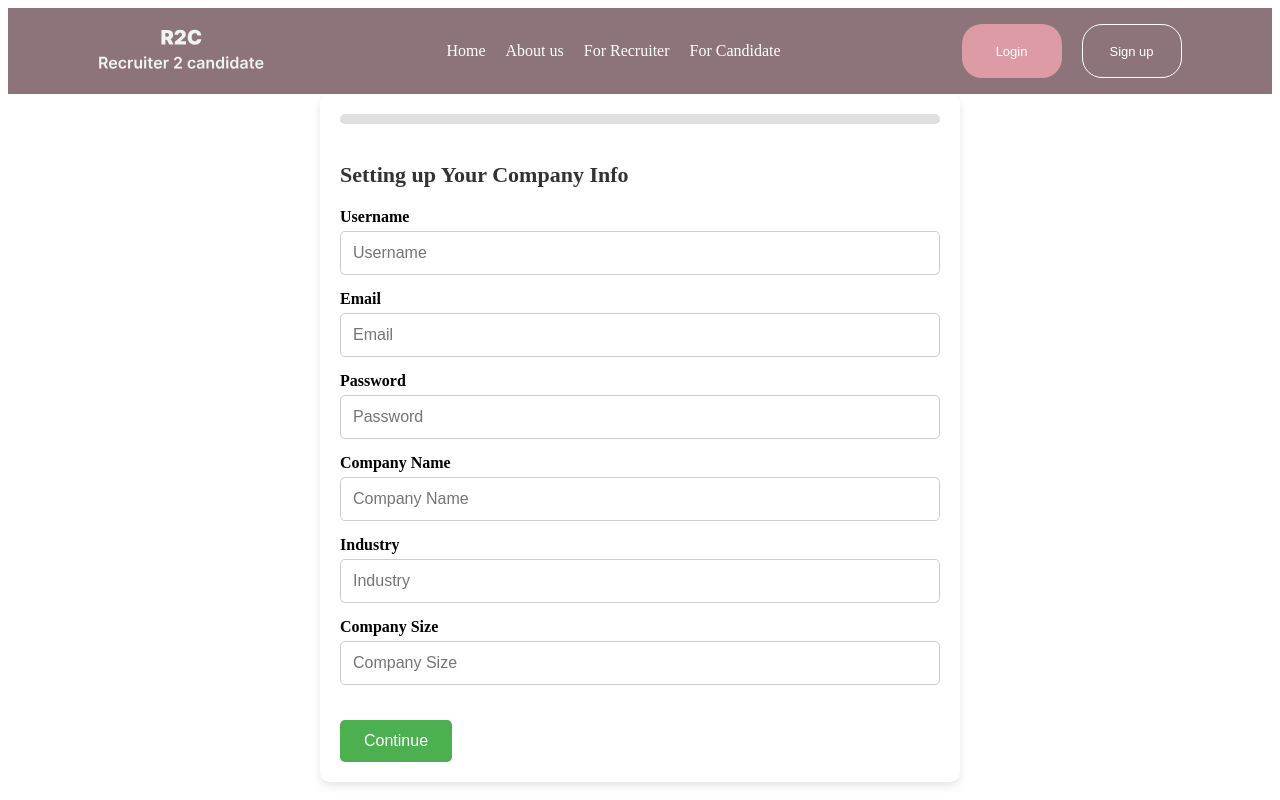
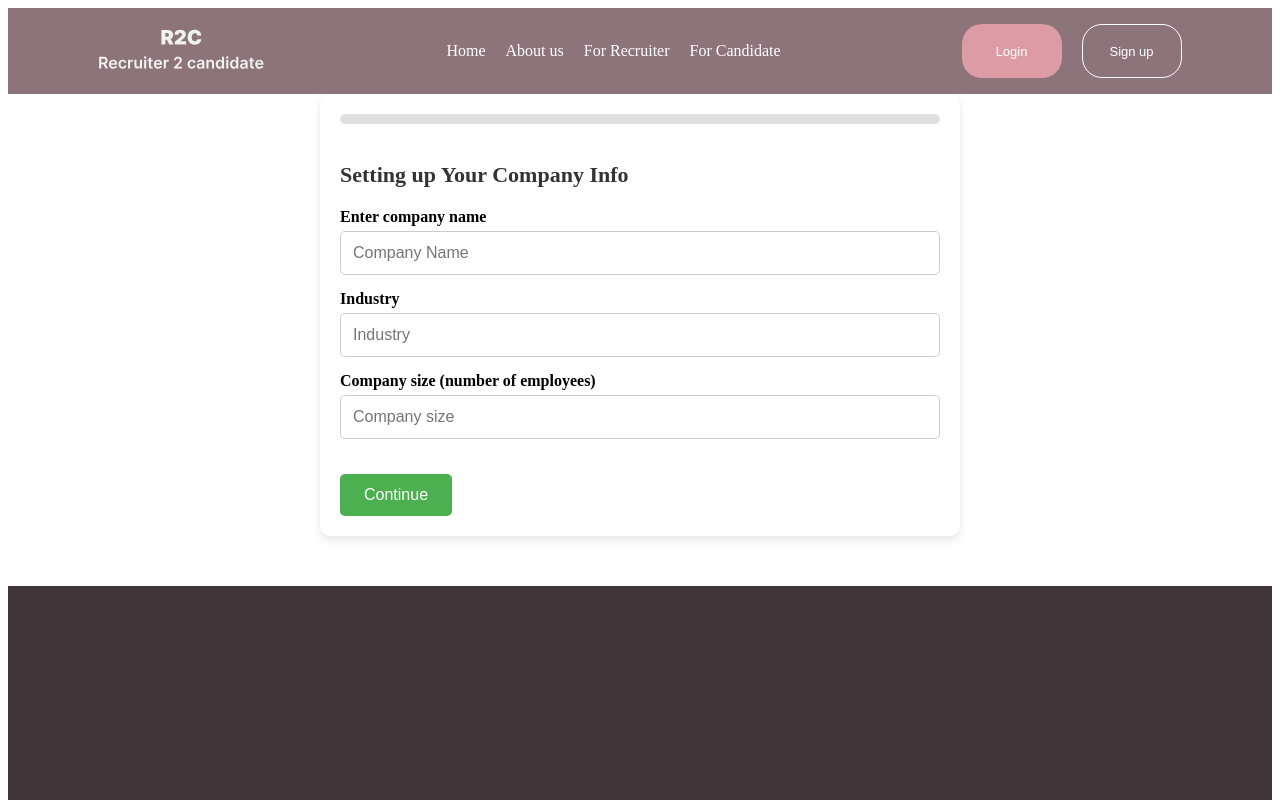
Before and after one commit to Yungflashh/recruiter2candidate, a React (Vite) app: page /RecruiterSignUp in a window 1280 px wide. Shown: the top 800 px of the page. Built offline with nearby package versions, Linux system fonts and the light colour scheme.

Commit message:
edited recruiter page

```diff
--- a/src/pages/RecruiterSignUp.jsx
+++ b/src/pages/RecruiterSignUp.jsx
@@ -2,14 +2,10 @@ import { useState } from 'react';
 import { Upload, Button, message } from 'antd';
 import { UploadOutlined } from '@ant-design/icons';
 import "../styles/RecruiterSignUp.css";
-import axios from "axios";
-
+import axios from "axios"
 const RecruiterSignUp = () => {
   const [currentPage, setCurrentPage] = useState(1);
   const [formData, setFormData] = useState({
-    username: '',
-    email: '',
-    password: '',
     company_name: '',
     industry: '',
     company_size: '',
@@ -59,38 +55,15 @@ const RecruiterSignUp = () => {
 
   const handleSubmit = (e) => {
     e.preventDefault();
+    // Handle form submission (e.g., send data to an API or display a success message)
+    axios.post ("r2c.onrender.com/signUp")
+    .then(data => {
+      console.log(data);
 
-    const form = new FormData();
-
-    // Appending form fields to the FormData object
-    form.append('username', formData.username);
-    form.append('email', formData.email);
-    form.append('password', formData.password);
-    form.append('company', formData.company_name);
-    form.append('industry', formData.industry);
-    form.append('size', formData.company_size);
-    form.append('introduction', formData.brief_introduction);
-    form.append('qualification', formData.qualification);
-
-    // Appending roles and job titles as arrays
-    form.append('hiring', JSON.stringify(savedRoles));
-    form.append('title', JSON.stringify(savedJobTitles));
-
-    // Appending the image/logo file
-    if (formData.image) {
-      form.append('logo', formData.image);
     }
 
-    // Make API request
-    axios.post("http://r2c.onrender.com/signUp", form)
-      .then(data => {
-        console.log(data);
-        message.success('Sign up successful!');
-      })
-      .catch(error => {
-        console.log(error);
-        message.error('Sign up failed!');
-      });
+    )
+    console.log('Form submitted:', formData);
   };
 
   const handleAddRole = () => {
@@ -127,40 +100,7 @@ const RecruiterSignUp = () => {
           <div className="form-page">
             <h2>Setting up Your Company Info</h2>
 
-            <label htmlFor="username">Username</label>
-            <input
-              type="text"
-              id="username"
-              name="username"
-              value={formData.username}
-              onChange={handleInputChange}
-              placeholder="Username"
-              required
-            />
-
-            <label htmlFor="email">Email</label>
-            <input
-              type="email"
-              id="email"
-              name="email"
-              value={formData.email}
-              onChange={handleInputChange}
-              placeholder="Email"
-              required
-            />
-
-            <label htmlFor="password">Password</label>
-            <input
-              type="password"
-              id="password"
-              name="password"
-              value={formData.password}
-              onChange={handleInputChange}
-              placeholder="Password"
-              required
-            />
-
-            <label htmlFor="company_name">Company Name</label>
+            <label htmlFor="company_name">Enter company name</label>
             <input
               type="text"
               id="company_name"
@@ -182,14 +122,14 @@ const RecruiterSignUp = () => {
               required
             />
 
-            <label htmlFor="company_size">Company Size</label>
+            <label htmlFor="company_size">Company size (number of employees)</label>
             <input
               type="number"
               id="company_size"
               name="company_size"
               value={formData.company_size}
               onChange={handleInputChange}
-              placeholder="Company Size"
+              placeholder="Company size"
               required
             />
           </div>
@@ -198,13 +138,14 @@ const RecruiterSignUp = () => {
         {currentPage === 2 && (
           <div className="form-page">
             <h2>Setting up your brand</h2>
+            <p>Setting up a brand will help present your company in an organized way.</p>
 
             <label htmlFor="image">Upload company logo</label>
             <Upload
-              name="logo"
+              name="image"
               listType="picture-card"
               showUploadList={false}
-              action="/upload" // Can be used to display upload progress
+              action="/upload" // You can set an actual upload endpoint here.
               onChange={handleFileChange}
             >
               {formData.image ? (
@@ -218,7 +159,7 @@ const RecruiterSignUp = () => {
               )}
             </Upload>
 
-            <label htmlFor="brief_introduction">Brief Introduction</label>
+            <label htmlFor="brief_introduction">Brief introduction</label>
             <textarea
               id="brief_introduction"
               name="brief_introduction"
@@ -233,15 +174,16 @@ const RecruiterSignUp = () => {
         {currentPage === 3 && (
           <div className="form-page">
             <h2>Setting up your Preferences</h2>
+            <p>Please fill in and select the accurate information below.</p>
 
-            <label htmlFor="roles">Roles you hire for</label>
+            <label htmlFor="roles">Types of roles you hire</label>
             <input
               type="text"
               id="roles"
               name="roles"
               value={formData.roles}
               onChange={handleInputChange}
-              placeholder="Roles"
+              placeholder="Roles you hire for"
             />
             <button type="button" onClick={handleAddRole}>Add Role</button>
 
@@ -267,14 +209,14 @@ const RecruiterSignUp = () => {
               )}
             </div>
 
-            <label htmlFor="job_title">Job Titles</label>
+            <label htmlFor="job_title">Current job title</label>
             <input
               type="text"
               id="job_title"
               name="job_title"
               value={formData.job_title}
               onChange={handleInputChange}
-              placeholder="Job Title"
+              placeholder="Your job title"
             />
             <button type="button" onClick={handleAddJobTitle}>Add Job Title</button>
 
@@ -300,7 +242,7 @@ const RecruiterSignUp = () => {
               )}
             </div>
 
-            <label>Qualification</label>
+            <label>Which of the following qualifications do you prefer?</label>
             <div>
               <input
                 type="radio"
```
